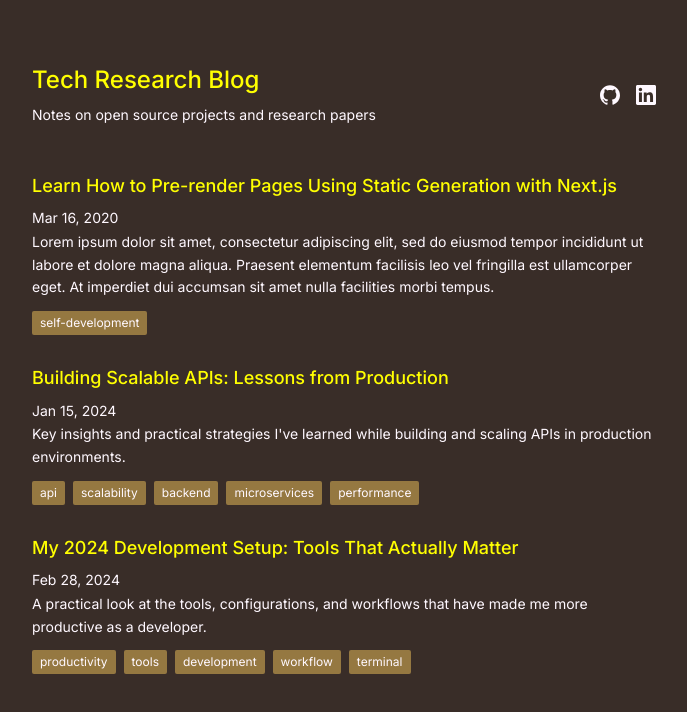
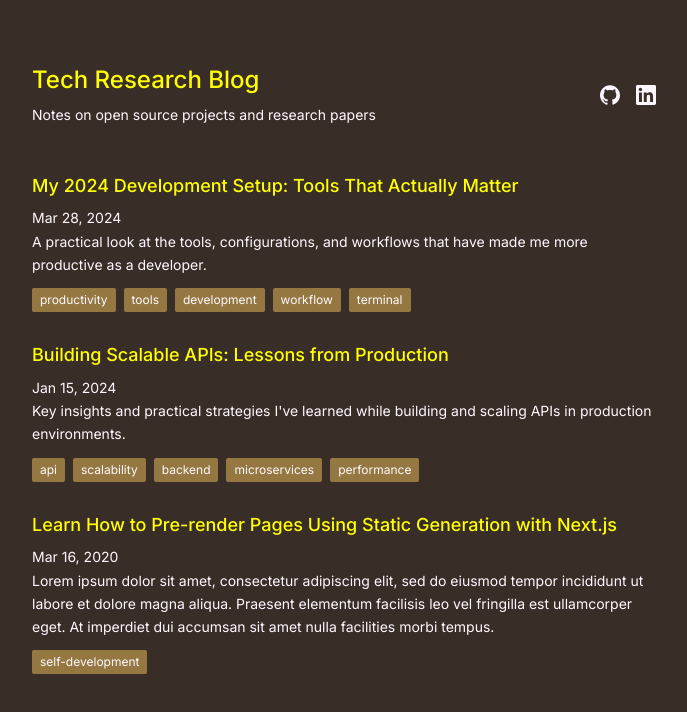
Before and after one commit to gunb0s/gunb0s.github.io, a Next.js app: page / in a window 1280 px wide. Shown: the top 712 px of the page, without its empty margins (296-983 px from the left). Built offline with nearby package versions, Linux system fonts and the light colour scheme.

Commit message:
feat: order date by desc

```diff
--- a/_posts/my-development-setup.md
+++ b/_posts/my-development-setup.md
@@ -2,7 +2,7 @@
 title: "My 2024 Development Setup: Tools That Actually Matter"
 excerpt: "A practical look at the tools, configurations, and workflows that have made me more productive as a developer."
 coverImage: "/assets/blog/setup/cover.jpg"
-date: "2024-02-28T12:00:00.000Z"
+date: "2024-03-28T12:00:00.000Z"
 author:
   name: "Cain"
   picture: "/assets/blog/authors/cain.jpeg"
--- a/app/posts/[slug]/page.tsx
+++ b/app/posts/[slug]/page.tsx
@@ -38,7 +38,7 @@ export default async function Post({ params }: Params) {
             {post.title}
           </h1>
           <time className="text-sm text-muted-foreground mb-4 block">
-            {post.date}
+            {post.displayDate}
           </time>
           <div className="flex flex-wrap gap-2">
             {post.tags.map((tag) => (
--- a/components/post-card.tsx
+++ b/components/post-card.tsx
@@ -14,7 +14,9 @@ export default function PostCard({ post }: PostCardProps) {
             {post.title}
           </h2>
         </div>
-        <time className="text-sm text-muted-foreground">{post.date}</time>
+        <time className="text-sm text-muted-foreground">
+          {post.displayDate}
+        </time>
 
         <p className="text-muted-foreground text-sm leading-relaxed mb-3">
           {post.excerpt}
--- a/interface/post.ts
+++ b/interface/post.ts
@@ -4,6 +4,7 @@ export type Post = {
   slug: string;
   title: string;
   date: string;
+  displayDate: string;
   coverImage: string;
   author: Author;
   excerpt: string;
--- a/lib/api.ts
+++ b/lib/api.ts
@@ -26,5 +26,5 @@ export function getPostBySlug(slug: string) {
   const { data, content } = matter(fileContents);
   const date = formatDateToReadableString(data.date);
 
-  return { ...data, date, slug: realSlug, content } as Post;
+  return { ...data, displayDate: date, slug: realSlug, content } as Post;
 }
```
